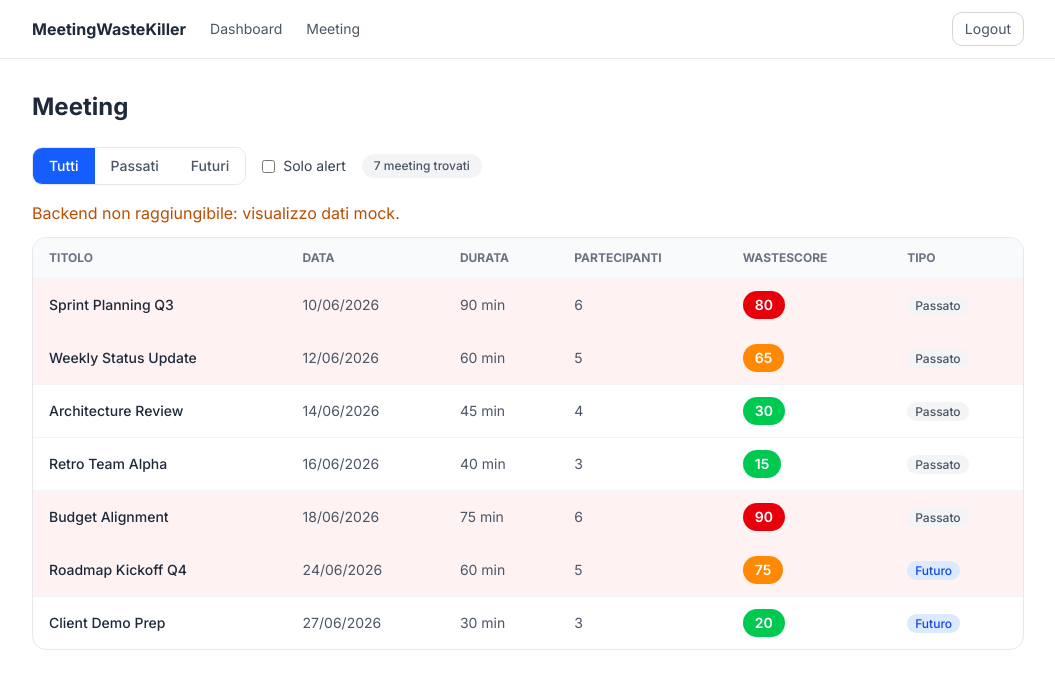
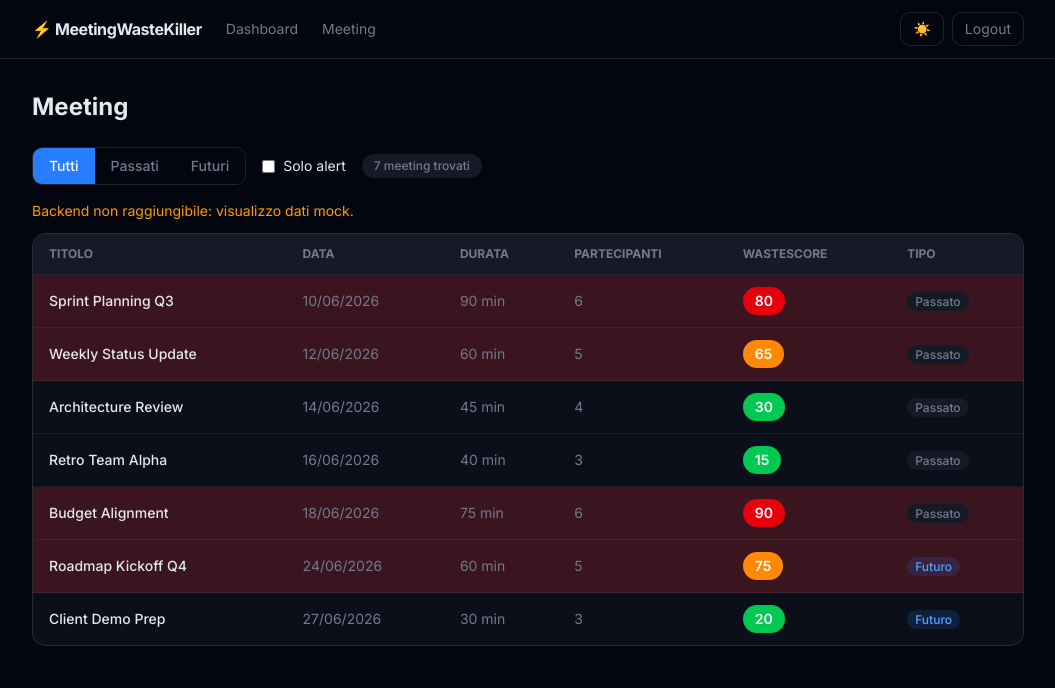
Before and after one commit to martinabruniagic/Internal.TeamBuilding2026.MeetingWasteKiller, a Next.js app in the folder frontend/: page /meetings in a window 1280 px wide. Shown: the top 688 px of the page, without its empty margins (112-1167 px from the left). Built offline with nearby package versions, Linux system fonts and the light colour scheme; no server answers; sample sign-in values are in the browser's storage.

Commit message:
feat: update styles and theme handling for improved UI consistency and accessibility

```diff
--- a/frontend/app/globals.css
+++ b/frontend/app/globals.css
@@ -55,7 +55,7 @@
   --card-foreground: oklch(0.145 0 0);
   --popover: oklch(1 0 0);
   --popover-foreground: oklch(0.145 0 0);
-  --primary: oklch(0.205 0 0);
+  --primary: oklch(0.52 0.22 260);
   --primary-foreground: oklch(0.985 0 0);
   --secondary: oklch(0.97 0 0);
   --secondary-foreground: oklch(0.205 0 0);
@@ -66,7 +66,7 @@
   --destructive: oklch(0.577 0.245 27.325);
   --border: oklch(0.922 0 0);
   --input: oklch(0.922 0 0);
-  --ring: oklch(0.708 0 0);
+  --ring: oklch(0.52 0.22 260);
   --chart-1: oklch(0.87 0 0);
   --chart-2: oklch(0.556 0 0);
   --chart-3: oklch(0.439 0 0);
@@ -84,37 +84,37 @@
 }
 
 .dark {
-  --background: oklch(0.145 0 0);
-  --foreground: oklch(0.985 0 0);
-  --card: oklch(0.205 0 0);
-  --card-foreground: oklch(0.985 0 0);
-  --popover: oklch(0.205 0 0);
-  --popover-foreground: oklch(0.985 0 0);
-  --primary: oklch(0.922 0 0);
-  --primary-foreground: oklch(0.205 0 0);
-  --secondary: oklch(0.269 0 0);
-  --secondary-foreground: oklch(0.985 0 0);
-  --muted: oklch(0.269 0 0);
-  --muted-foreground: oklch(0.708 0 0);
-  --accent: oklch(0.269 0 0);
-  --accent-foreground: oklch(0.985 0 0);
-  --destructive: oklch(0.704 0.191 22.216);
-  --border: oklch(1 0 0 / 10%);
+  --background: oklch(0.12 0.025 265);
+  --foreground: oklch(0.93 0.01 265);
+  --card: oklch(0.17 0.025 265);
+  --card-foreground: oklch(0.93 0.01 265);
+  --popover: oklch(0.17 0.025 265);
+  --popover-foreground: oklch(0.93 0.01 265);
+  --primary: oklch(0.62 0.22 260);
+  --primary-foreground: oklch(0.985 0 0);
+  --secondary: oklch(0.22 0.025 265);
+  --secondary-foreground: oklch(0.93 0.01 265);
+  --muted: oklch(0.22 0.025 265);
+  --muted-foreground: oklch(0.58 0.03 265);
+  --accent: oklch(0.25 0.06 260);
+  --accent-foreground: oklch(0.93 0.01 265);
+  --destructive: oklch(0.65 0.22 25);
+  --border: oklch(1 0 0 / 12%);
   --input: oklch(1 0 0 / 15%);
-  --ring: oklch(0.556 0 0);
-  --chart-1: oklch(0.87 0 0);
-  --chart-2: oklch(0.556 0 0);
-  --chart-3: oklch(0.439 0 0);
-  --chart-4: oklch(0.371 0 0);
-  --chart-5: oklch(0.269 0 0);
-  --sidebar: oklch(0.205 0 0);
-  --sidebar-foreground: oklch(0.985 0 0);
-  --sidebar-primary: oklch(0.488 0.243 264.376);
+  --ring: oklch(0.62 0.22 260);
+  --chart-1: oklch(0.62 0.22 260);
+  --chart-2: oklch(0.55 0.18 310);
+  --chart-3: oklch(0.60 0.20 160);
+  --chart-4: oklch(0.65 0.15 60);
+  --chart-5: oklch(0.55 0.20 30);
+  --sidebar: oklch(0.15 0.025 265);
+  --sidebar-foreground: oklch(0.93 0.01 265);
+  --sidebar-primary: oklch(0.62 0.22 260);
   --sidebar-primary-foreground: oklch(0.985 0 0);
-  --sidebar-accent: oklch(0.269 0 0);
-  --sidebar-accent-foreground: oklch(0.985 0 0);
-  --sidebar-border: oklch(1 0 0 / 10%);
-  --sidebar-ring: oklch(0.556 0 0);
+  --sidebar-accent: oklch(0.22 0.025 265);
+  --sidebar-accent-foreground: oklch(0.93 0.01 265);
+  --sidebar-border: oklch(1 0 0 / 12%);
+  --sidebar-ring: oklch(0.62 0.22 260);
 }
 
 @layer base {
@@ -122,7 +122,7 @@
     @apply border-border outline-ring/50;
   }
   body {
-    @apply bg-background text-foreground;
+    @apply bg-background text-foreground transition-colors duration-200;
   }
   html {
     @apply font-sans;
--- a/frontend/app/layout.tsx
+++ b/frontend/app/layout.tsx
@@ -13,7 +13,7 @@ export const metadata: Metadata = {
 
 export default function RootLayout({ children }: { children: React.ReactNode }) {
   return (
-    <html lang="it">
+    <html lang="it" className="dark" suppressHydrationWarning>
       <body className={inter.className}>
         <AuthGuard>
           <NavbarWrapper />
--- a/frontend/app/login/page.tsx
+++ b/frontend/app/login/page.tsx
@@ -35,41 +35,40 @@ export default function LoginPage() {
   }
 
   return (
-    <div className="flex min-h-screen items-center justify-center bg-gray-50">
-      <div className="w-full max-w-sm rounded-xl border border-gray-200 bg-white p-8 shadow-sm">
-        <h1 className="mb-6 text-2xl font-bold text-gray-800">MeetingWasteKiller</h1>
+    <div className="flex min-h-screen items-center justify-center bg-background">
+      <div className="w-full max-w-sm rounded-xl border border-border bg-card p-8 shadow-sm">
+        <h1 className="mb-6 text-2xl font-bold text-card-foreground">⚡ MeetingWasteKiller</h1>
         <form onSubmit={handleSubmit} className="space-y-4">
           <div>
-            <label className="mb-1 block text-sm font-medium text-gray-700">Email</label>
+            <label className="mb-1 block text-sm font-medium text-foreground">Email</label>
             <input
               type="email"
               value={email}
               onChange={(e) => setEmail(e.target.value)}
               required
-              className="w-full rounded-lg border border-gray-300 px-3 py-2 text-sm focus:outline-none focus:ring-2 focus:ring-blue-500"
-              placeholder="martina@company.com"
+              className="w-full rounded-lg border border-input bg-background px-3 py-2 text-sm text-foreground focus:outline-none focus:ring-2 focus:ring-primary"
             />
           </div>
           <div>
-            <label className="mb-1 block text-sm font-medium text-gray-700">Password</label>
+            <label className="mb-1 block text-sm font-medium text-foreground">Password</label>
             <input
               type="password"
               value={password}
               onChange={(e) => setPassword(e.target.value)}
               required
-              className="w-full rounded-lg border border-gray-300 px-3 py-2 text-sm focus:outline-none focus:ring-2 focus:ring-blue-500"
+              className="w-full rounded-lg border border-input bg-background px-3 py-2 text-sm text-foreground focus:outline-none focus:ring-2 focus:ring-primary"
             />
           </div>
-          {error && <p className="text-sm text-red-600">{error}</p>}
+          {error && <p className="text-sm text-destructive">{error}</p>}
           <button
             type="submit"
             disabled={loading}
-            className="w-full rounded-lg bg-blue-600 px-4 py-2 text-sm font-semibold text-white hover:bg-blue-700 disabled:opacity-50"
+            className="w-full rounded-lg bg-primary px-4 py-2 text-sm font-semibold text-primary-foreground hover:bg-primary/90 disabled:opacity-50 transition-colors"
           >
             {loading ? 'Accesso in corso…' : 'Accedi'}
           </button>
         </form>
-        <p className="mt-4 text-xs text-gray-400">
+        <p className="mt-4 text-xs text-muted-foreground">
           Test: martina@company.com / password · dev@company.com / password
         </p>
       </div>
--- a/frontend/app/meetings/page.tsx
+++ b/frontend/app/meetings/page.tsx
@@ -42,18 +42,18 @@ export default function MeetingsPage() {
 
   return (
     <div>
-      <h1 className="mb-6 text-2xl font-bold text-gray-800">Meeting</h1>
+      <h1 className="mb-6 text-2xl font-bold text-foreground">Meeting</h1>
 
       <div className="mb-4 flex flex-wrap items-center gap-4">
-        <div className="flex overflow-hidden rounded-lg border border-gray-200">
+        <div className="flex overflow-hidden rounded-lg border border-border">
           {filterButtons.map((btn) => (
             <button
               key={btn.value}
               onClick={() => setFilterType(btn.value)}
               className={`px-4 py-2 text-sm font-medium transition-colors ${
                 filterType === btn.value
-                  ? 'bg-blue-600 text-white'
-                  : 'bg-white text-gray-600 hover:bg-gray-50'
+                  ? 'bg-primary text-primary-foreground'
+                  : 'bg-background text-muted-foreground hover:bg-muted'
               }`}
             >
               {btn.label}
@@ -61,7 +61,7 @@ export default function MeetingsPage() {
           ))}
         </div>
 
-        <label className="cursor-pointer flex items-center gap-2 text-sm text-gray-700">
+        <label className="cursor-pointer flex items-center gap-2 text-sm text-foreground">
           <input
             type="checkbox"
             checked={onlyAlerts}
@@ -72,15 +72,15 @@ export default function MeetingsPage() {
         </label>
 
         {!loading && (
-          <span className="rounded-full bg-gray-100 px-3 py-1 text-xs font-medium text-gray-600">
+            <span className="rounded-full bg-muted px-3 py-1 text-xs font-medium text-muted-foreground">
             {meetings.length} meeting trovati
           </span>
         )}
       </div>
 
-      {loading && <p className="text-gray-500">Caricamento...</p>}
-      {!loading && isUsingMock && <p className="mb-3 text-amber-700">{error}</p>}
-      {!loading && !isUsingMock && error && <p className="text-red-600">{error}</p>}
+      {loading && <p className="text-muted-foreground">Caricamento...</p>}
+      {!loading && isUsingMock && <p className="mb-3 text-sm text-amber-500">{error}</p>}
+      {!loading && !isUsingMock && error && <p className="text-destructive">{error}</p>}
       {!loading && <MeetingList meetings={meetings} />}
     </div>
   );
--- a/frontend/app/page.tsx
+++ b/frontend/app/page.tsx
@@ -23,13 +23,13 @@ export default function DashboardPage() {
       .finally(() => setLoading(false));
   }, []);
 
-  if (loading) return <p className="text-gray-500">Caricamento...</p>;
+  if (loading) return <p className="text-muted-foreground">Caricamento...</p>;
   if (!kpis) return null;
 
   return (
     <div>
-      <h1 className="mb-6 text-2xl font-bold text-gray-800">Dashboard</h1>
-      {isUsingMock && <p className="mb-4 text-amber-700">{error}</p>}
+      <h1 className="mb-6 text-2xl font-bold text-foreground">Dashboard</h1>
+      {isUsingMock && <p className="mb-4 text-sm text-amber-500">{error}</p>}
       <div className="grid grid-cols-1 gap-4 sm:grid-cols-2 md:grid-cols-3">
         <KpiCard title="Meeting totali" value={kpis.totalMeetings} />
         <KpiCard title="Waste Score medio" value={kpis.avgWasteScore.toFixed(1)} />
--- a/frontend/components/MeetingList.tsx
+++ b/frontend/components/MeetingList.tsx
@@ -11,13 +11,13 @@ export default function MeetingList({ meetings }: Props) {
   const router = useRouter();
 
   if (meetings.length === 0) {
-    return <p className="text-gray-500 text-sm">Nessun meeting trovato.</p>;
+    return <p className="text-muted-foreground text-sm">Nessun meeting trovato.</p>;
   }
 
   return (
-    <div className="overflow-x-auto rounded-xl border border-gray-200">
+    <div className="overflow-x-auto rounded-xl border border-border bg-card">
       <table className="w-full text-sm">
-        <thead className="bg-gray-50 text-left text-xs font-semibold uppercase text-gray-500">
+        <thead className="bg-muted text-left text-xs font-semibold uppercase text-muted-foreground">
           <tr>
             <th className="px-4 py-3">Titolo</th>
             <th className="px-4 py-3">Data</th>
@@ -32,15 +32,15 @@ export default function MeetingList({ meetings }: Props) {
             <tr
               key={m.id}
               onClick={() => router.push(`/meetings/${m.id}`)}
-              className={`cursor-pointer border-t border-gray-100 hover:bg-gray-50 ${m.isAlert ? 'bg-red-50' : ''}`}
+              className={`cursor-pointer border-t border-border/50 transition-colors hover:bg-muted/60 ${m.isAlert ? 'bg-red-500/10 dark:bg-red-500/20' : ''}`}
             >
-              <td className="px-4 py-3 font-medium text-gray-800">{m.title}</td>
-              <td className="px-4 py-3 text-gray-600">{new Date(m.date).toLocaleDateString('it-IT')}</td>
-              <td className="px-4 py-3 text-gray-600">{m.durationMinutes} min</td>
-              <td className="px-4 py-3 text-gray-600">{m.participantCount}</td>
+              <td className="px-4 py-3 font-medium text-foreground">{m.title}</td>
+              <td className="px-4 py-3 text-muted-foreground">{new Date(m.date).toLocaleDateString('it-IT')}</td>
+              <td className="px-4 py-3 text-muted-foreground">{m.durationMinutes} min</td>
+              <td className="px-4 py-3 text-muted-foreground">{m.participantCount}</td>
               <td className="px-4 py-3"><ScoreBadge score={m.wasteScore} /></td>
               <td className="px-4 py-3">
-                <span className={`rounded-full px-2 py-0.5 text-xs font-medium ${m.isFuture ? 'bg-blue-100 text-blue-700' : 'bg-gray-100 text-gray-600'}`}>
+                <span className={`rounded-full px-2 py-0.5 text-xs font-medium ${m.isFuture ? 'bg-blue-500/15 text-blue-600 dark:text-blue-400' : 'bg-muted text-muted-foreground'}`}>
                   {m.isFuture ? 'Futuro' : 'Passato'}
                 </span>
               </td>
--- a/frontend/components/Navbar.tsx
+++ b/frontend/components/Navbar.tsx
@@ -1,27 +1,62 @@
 'use client';
 import Link from 'next/link';
 import { useAuth } from '@/hooks/useAuth';
+import { useEffect, useState } from 'react';
 
 export default function Navbar() {
   const { logout } = useAuth();
+  const [isDark, setIsDark] = useState(true);
+
+  useEffect(() => {
+    const saved = localStorage.getItem('mwk-theme');
+    if (saved === 'light') {
+      document.documentElement.classList.remove('dark');
+      setIsDark(false);
+    }
+  }, []);
+
+  function toggleTheme() {
+    const next = !isDark;
+    setIsDark(next);
+    document.documentElement.classList.toggle('dark', next);
+    localStorage.setItem('mwk-theme', next ? 'dark' : 'light');
+  }
+
   return (
-    <nav className="border-b border-gray-200 bg-white">
+    <nav className="border-b border-border bg-background transition-colors">
       <div className="mx-auto flex max-w-5xl items-center justify-between px-4 py-3">
         <div className="flex items-center gap-6">
-          <span className="text-base font-bold text-gray-800">MeetingWasteKiller</span>
-          <Link href="/" className="text-sm text-gray-600 hover:text-gray-900">
+          <span className="text-base font-bold text-foreground tracking-tight">
+            ⚡ MeetingWasteKiller
+          </span>
+          <Link
+            href="/"
+            className="text-sm text-muted-foreground hover:text-foreground transition-colors"
+          >
             Dashboard
           </Link>
-          <Link href="/meetings" className="text-sm text-gray-600 hover:text-gray-900">
+          <Link
+            href="/meetings"
+            className="text-sm text-muted-foreground hover:text-foreground transition-colors"
+          >
             Meeting
           </Link>
         </div>
-        <button
-          onClick={logout}
-          className="rounded-lg border border-gray-300 px-3 py-1.5 text-sm text-gray-600 hover:bg-gray-50"
-        >
-          Logout
-        </button>
+        <div className="flex items-center gap-2">
+          <button
+            onClick={toggleTheme}
+            aria-label="Toggle theme"
+            className="rounded-lg border border-border px-3 py-1.5 text-sm text-muted-foreground hover:bg-muted hover:text-foreground transition-colors"
+          >
+            {isDark ? '☀️' : '🌙'}
+          </button>
+          <button
+            onClick={logout}
+            className="rounded-lg border border-border px-3 py-1.5 text-sm text-muted-foreground hover:bg-muted hover:text-foreground transition-colors"
+          >
+            Logout
+          </button>
+        </div>
       </div>
     </nav>
   );
```
Also changed, not shown: frontend/app/meetings/[id]/page.tsx (+24 -24 lines), frontend/components/KpiCard.tsx (+14 -4 lines).
